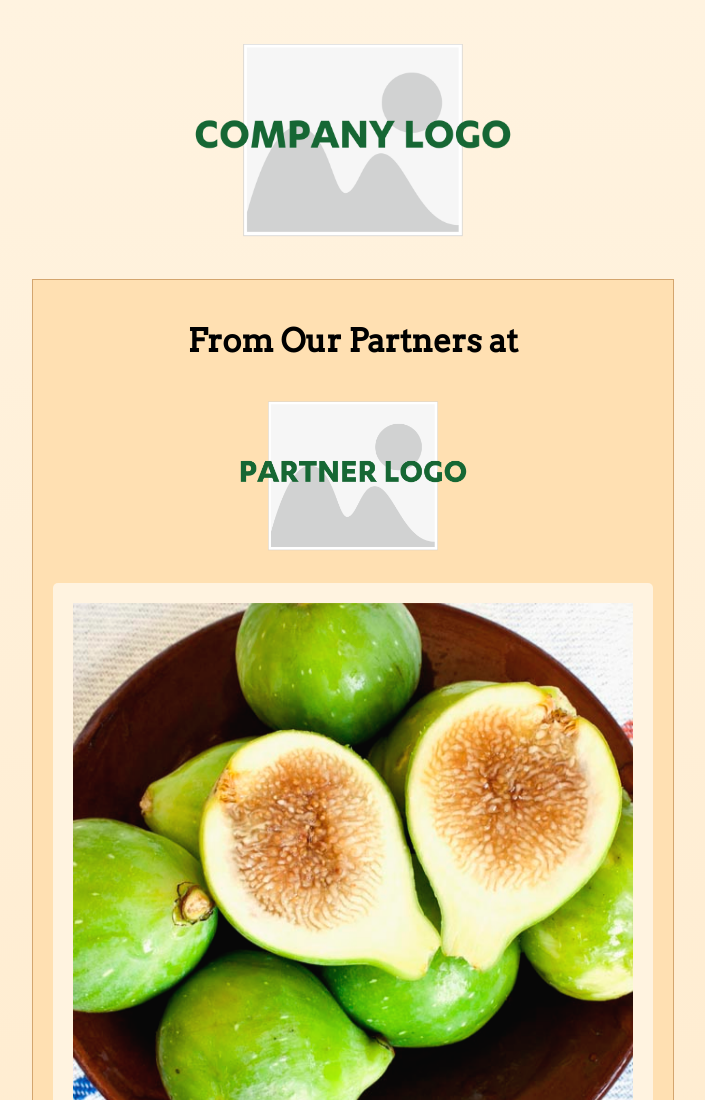
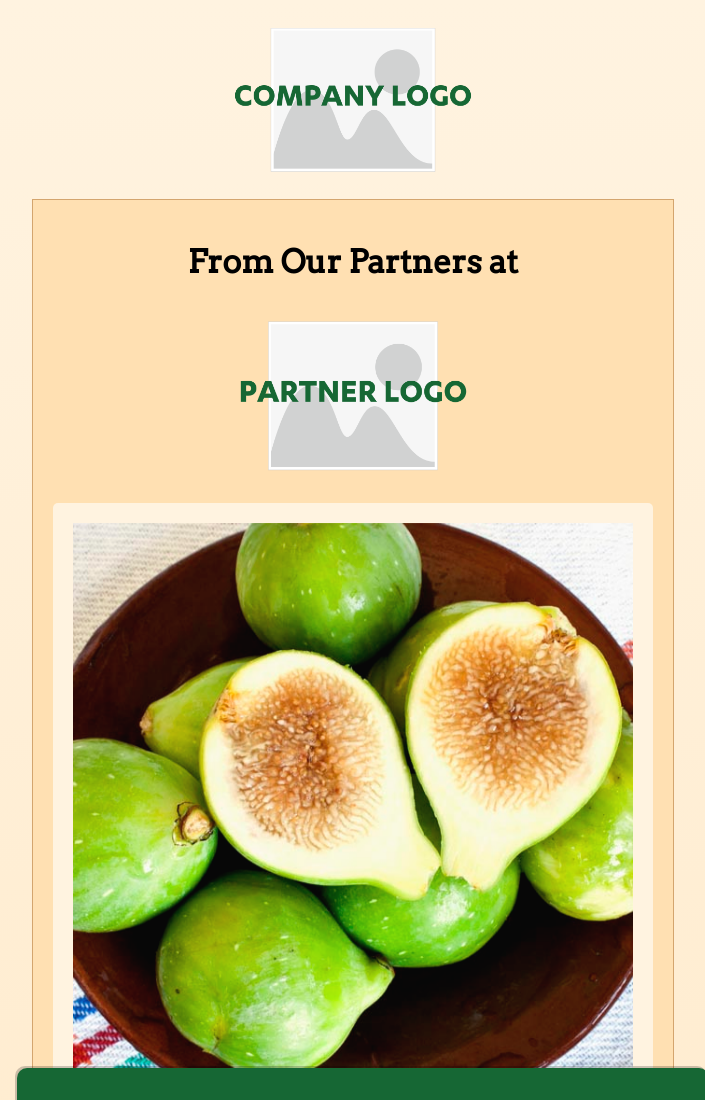
Before and after one commit to waynelemma/Fig-Email-Sample, a plain HTML site: page index.html in a window 1280 px wide. Shown: the top 1100 px of the page, without its empty margins (287-992 px from the left). Drawn offline with nearby package versions, Linux system fonts and the light colour scheme.

Commit message:
Update styles.css

```diff
--- a/styles.css
+++ b/styles.css
@@ -46,10 +46,10 @@ p.centered-text{
 }
 
 .header-image {
-    	max-width: 40%;
+    	max-width: 30%;
     	display: block;
     	margin: 0 auto;
-    	padding: 20px;
+    	padding: 10px;
 }
 
 .image-with-shadow {
```
